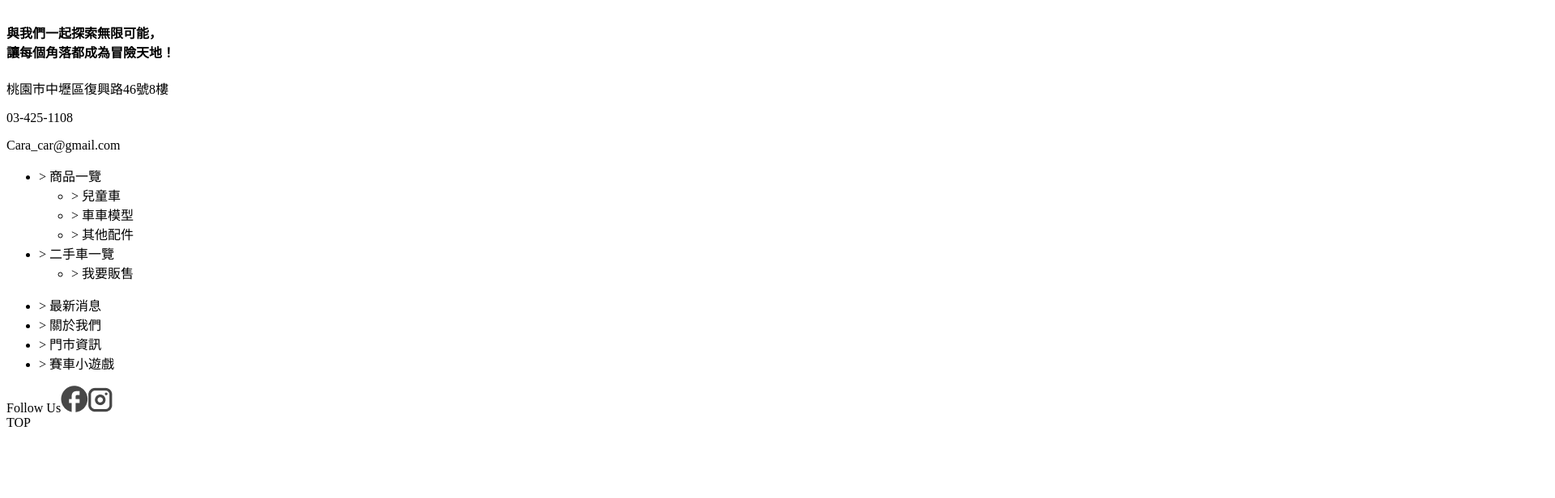
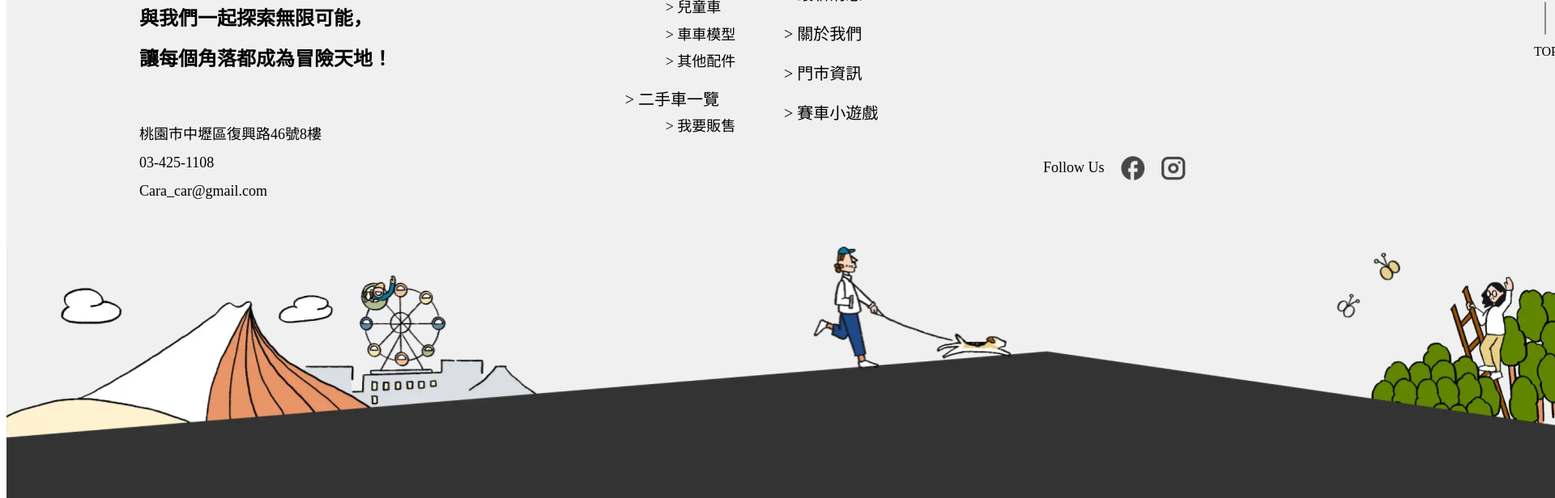
Before and after one commit to OtonashiHowardSubaru/Cara_Car, a Vue app: page / in a window 1280 px wide. Shown: the part 560-1176 px from the top of the page at 81% size, 1920 px wide, since content can reach past the window. Before the commit the page ends 1100 px from the top, so only its background shows below. Built offline with nearby package versions, Linux system fonts and the light colour scheme.

Commit message:
footer add sass

```diff
--- a/src/assets/scss/base/_font.scss
+++ b/src/assets/scss/base/_font.scss
@@ -2,5 +2,6 @@ $h1:2.5rem;
 $h2:2rem;
 $h3:1.75rem;
 $h4:1.5rem;
+$h5:1.25rem;
 $p:1.125rem;
 $default:1rem;
--- a/src/assets/scss/layout/_footer.scss
+++ b/src/assets/scss/layout/_footer.scss
@@ -0,0 +1,123 @@
+* {
+    margin: 0;
+    padding: 0;
+    list-style: none;
+}
+.mainFooter{
+    width: 1920px;
+    height: 825px;
+    display: flex;
+    position: relative;
+    justify-content: space-between;
+    background-color: $grey_1;
+
+
+    .footerbg{
+        background: url(../../imgs/MainFooter/footer_bg.png) no-repeat;
+        background-size: cover;
+        width: 1920px;
+        height: 330px;
+        position: absolute;
+        bottom: 0;
+        left: 0;
+    }
+    .footerSection1{
+        width: 35%;
+        height: 60%;
+        display: flex;
+        justify-content: center;
+        position: relative;
+
+
+
+        // background-color: $grey_2;
+
+        .footerSection1Info {
+            display: flex;
+            flex-direction: column;
+            justify-content: space-evenly;
+
+            img {
+                width: 60%;
+            }
+            h4 {
+                font-size: $h4;
+                line-height: 50px;
+
+            }
+            .shopInfo {
+                p {
+                    font-size: $p;
+                    line-height: 35px;
+                }
+            }
+        }
+    }
+    .footerSection2{
+        width: 35%;
+        height: 60%;
+        display: flex;
+        font-size: $h5;
+        justify-content: center;
+        align-items: center;
+
+
+        .mainMenu>li {
+            margin: 20px 80px 5px 0;
+
+        }
+        .subMenu>li {
+            font-size: $p;
+            margin: 0 0 7.5px 50px;
+
+        }
+
+
+
+    }
+    .footerSection3{
+        width: 35%;
+        height: 50%;
+        display: flex;
+        justify-content: space-between;
+        align-items: end;
+        position: relative;
+
+        .footerSection3Follow {
+            display: flex;
+            align-items: center;
+
+            p {
+                margin-right: 20px;
+                font-size: $p;
+            }
+            img {
+                width: 30px;
+                height: 30px;
+                margin-right: 20px;
+            }
+        }
+        .footerSection3Top {
+            position: relative;
+            top: -200px;
+            // display: flex;
+            .decoLine {
+                width: 40px;
+                height: 1px;
+                background-color: #222;
+                transform: rotate(90deg);
+
+            }
+            p{
+
+                bottom: -50px;
+                left: 6px;
+                position: absolute;
+            }
+
+
+        }
+
+    }
+
+}
--- a/src/components/MainFooter.vue
+++ b/src/components/MainFooter.vue
@@ -1,29 +1,31 @@
 <template>
   <footer class="mainFooter">
-    <h1>我是footer的h1</h1>
-    <img src="../assets/imgs/MainFooter/logo.png" alt="logo">
+    <div class="footerbg"></div>
     <div class="footerSection1">
-      <h4>與我們一起探索無限可能，<br>讓每個角落都成為冒險天地！</h4>
-      <div class="shopInfo">
-        <p>桃園市中壢區復興路46號8樓</p>
-        <p>03-425-1108</p>
-        <p>Cara_car@gmail.com</p>
+      <div class="footerSection1Info">
+        <img src="../assets/imgs/MainFooter/logo.png" alt="logo">
+        <h4>與我們一起探索無限可能，<br>讓每個角落都成為冒險天地！</h4>
+        <div class="shopInfo">
+          <p>桃園市中壢區復興路46號8樓</p>
+          <p>03-425-1108</p>
+          <p>Cara_car@gmail.com</p>
+      </div>
       </div>
     </div>
     <div class="footerSection2">
-        <ul>
+        <ul class="mainMenu">
           <li>> 商品一覽</li>
-              <ul>
+              <ul class="subMenu">
                 <li>> 兒童車</li>
                 <li>> 車車模型</li>
                 <li>> 其他配件</li>
               </ul>
           <li>> 二手車一覽</li>
-              <ul>
+              <ul class="subMenu">
                 <li>> 我要販售</li>
               </ul>
         </ul>
-        <ul>
+        <ul class="mainMenu">
           <li>> 最新消息</li>
           <li>> 關於我們</li>
           <li>> 門市資訊</li>
@@ -32,12 +34,13 @@
     </div>
     <div class="footerSection3">
       <div class="footerSection3Follow">
-        <span>Follow Us</span>
+        <p>Follow Us</p>
         <img src="../assets/imgs/MainFooter/icon_fb.png" alt="">
         <img src="../assets/imgs/MainFooter/icon_ig.png" alt="">
       </div>
       <div class="footerSection3Top">
-        <span>TOP</span>
+        <div class="decoLine"></div>
+        <p>TOP</p>
       </div>
     </div>
 
@@ -65,6 +68,7 @@ export default{
 }
 </script>
 
-<style>
+<style lang="scss" scoped>
+@import "@/assets/scss/layout/footer.scss"
 
 </style>
```
